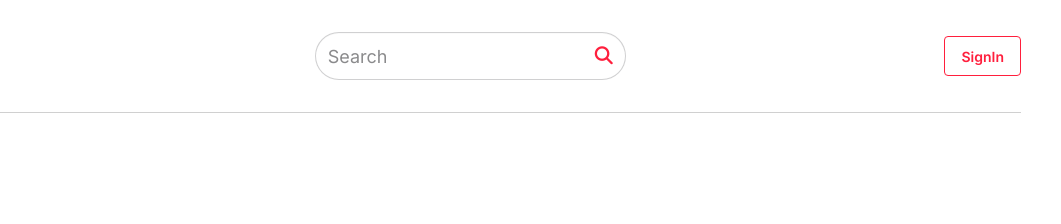
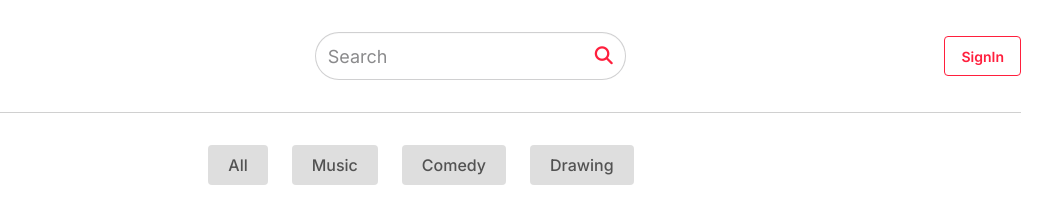
Before and after one commit to muhammad-tamim/web-project-16, a plain HTML site: page index.html in a window 1280 px wide. Shown: the full height of the page, 219-1280 px from the left. Drawn offline with nearby package versions, Linux system fonts and the light colour scheme.

Commit message:
feat: add category button section

```diff
--- a/index.html
+++ b/index.html
@@ -48,13 +48,28 @@
                     <i class="fa-solid fa-magnifying-glass text-primary"></i>
                 </label>
             </div>
-            <div><button class="btn btn-xs md:btn-sm lg:btn-md btn-primary btn-outline">SignIn</button></div>
+            <div><button class="btn btn-xs md:btn-sm lg:btn-md btn-primary hover:text-white btn-outline">SignIn</button>
+            </div>
         </nav>
     </header>
 
     <hr class="text-primary-content/20 my-4 md:my-6 lg:my-8">
 
-    <main></main>
+    <main>
+        <!-- Category button section -->
+        <section class="flex flex-wrap  justify-center gap-6">
+            <button
+                class="font-medium text-primary-content/70 py-2 px-5 rounded-[4px] bg-[#252525]/15 cursor-pointer hover:bg-primary hover:text-white hover:font-semibold">All</button>
+            <button
+                class="font-medium text-primary-content/70 py-2 px-5 rounded-[4px] bg-[#252525]/15 cursor-pointer hover:bg-primary hover:text-white hover:font-semibold">Music</button>
+            <button
+                class="font-medium text-primary-content/70 py-2 px-5 rounded-[4px] bg-[#252525]/15 cursor-pointer hover:bg-primary hover:text-white hover:font-semibold">Comedy</button>
+            <button
+                class="font-medium text-primary-content/70 py-2 px-5 rounded-[4px] bg-[#252525]/15 cursor-pointer hover:bg-primary hover:text-white hover:font-semibold">Drawing</button>
+        </section>
+
+        <!-- Category content section -->
+    </main>
     <footer></footer>
 </body>
 
```
